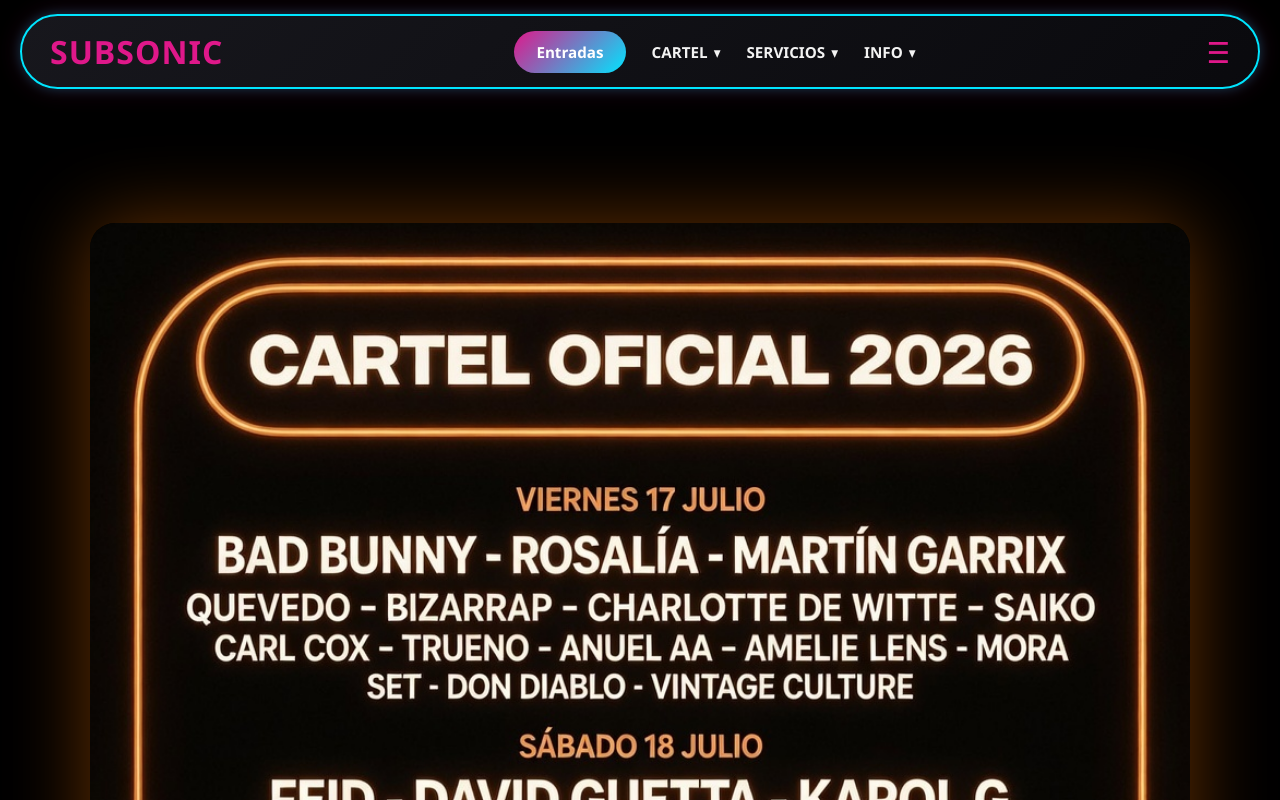
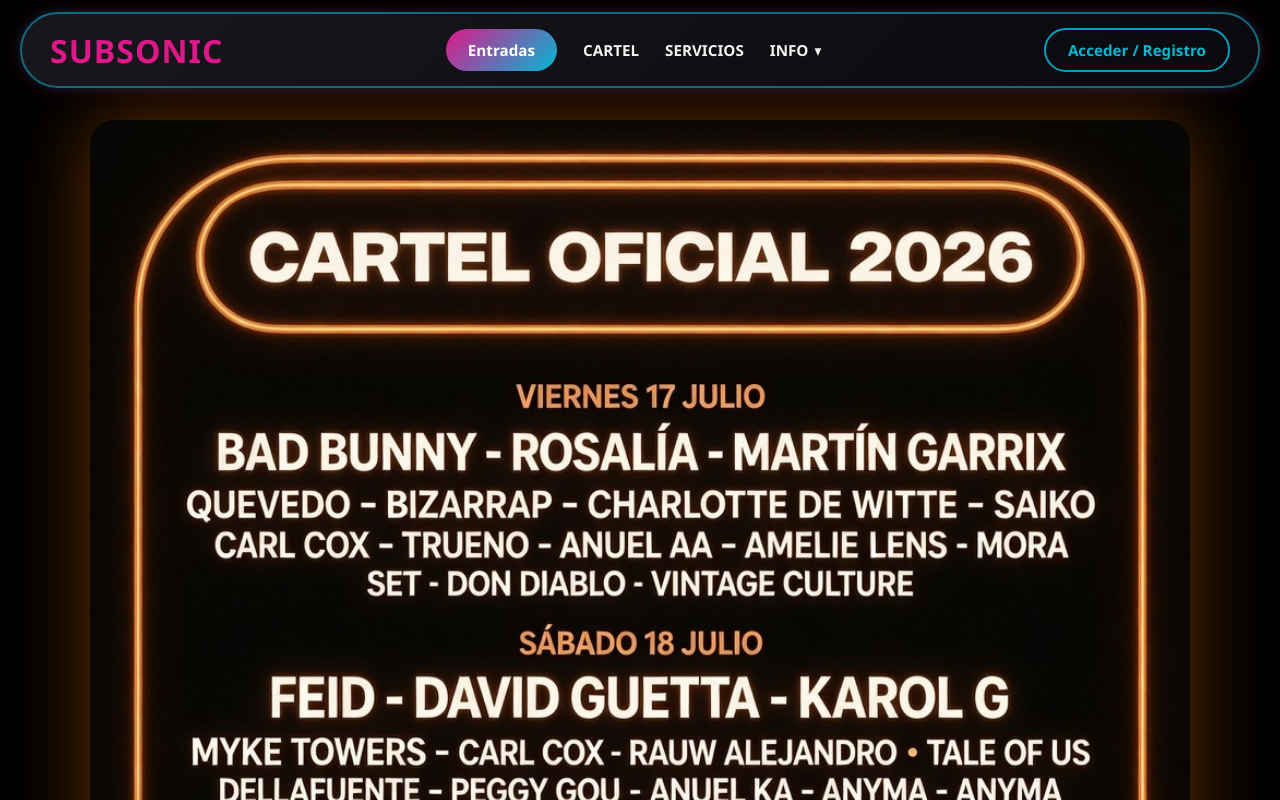
Before and after one commit to antonioRodriguez7/Proyecto-PI-Fronted, a React (Vite) app: page /cartel in a window 1280 px wide. Shown: the top 800 px of the page. Built offline with nearby package versions, Linux system fonts and the light colour scheme.

Commit message:
Ajuste cabecera

```diff
--- a/src/components/Header.css
+++ b/src/components/Header.css
@@ -1,14 +1,39 @@
 .subsonic-header-wrap {
-  position: sticky;
+  position: fixed;
   top: 0;
-  z-index: 1200;
-  padding: 14px 20px;
+  left: 0;
+  width: 100%;
+  z-index: 9999;
+  box-sizing: border-box;
+
+  display: flex;
+  justify-content: center;
+
+  padding: 0 20px;
+
+  background: transparent;
+  transition: transform 0.3s ease, opacity 0.3s ease;
+}
+
+/* visible arriba */
+.subsonic-header-wrap.is-visible {
+  transform: translateY(0);
+  opacity: 1;
+  pointer-events: auto;
+}
+
+/* oculto al bajar */
+.subsonic-header-wrap.is-hidden {
+  transform: translateY(-140%);
+  opacity: 0;
+  pointer-events: none;
 }
 
 /* CONTENEDOR PRINCIPAL */
 .subsonic-header {
+  width: 100%;
   max-width: 1400px;
-  margin: auto;
+  margin-top: 12px;
 
   display: grid;
   grid-template-columns: auto 1fr auto;
@@ -18,18 +43,17 @@
   padding: 14px 28px;
   border-radius: 999px;
 
-  /* fondo más oscuro */
   background: linear-gradient(
     135deg,
     rgba(24, 24, 30, 0.96),
     rgba(10, 10, 14, 0.96)
   );
 
-  border: 2px solid #00e5ff;
+  border: 2px solid #146a7d;
 
   box-shadow:
-    0 0 12px rgba(0, 229, 255, 0.25),
-    0 0 24px rgba(223, 24, 138, 0.18);
+    0 0 10px rgba(0, 159, 194, 0.22),
+    0 0 22px rgba(223, 24, 138, 0.14);
 }
 
 /* BRAND */
@@ -59,19 +83,20 @@
   background: linear-gradient(
     135deg,
     #df188a,
-    #00e5ff
+    #00b8d4
   );
 
   color: white;
   font-weight: bold;
   font-size: 0.95rem;
   cursor: pointer;
+
   transition: transform 0.2s ease, box-shadow 0.2s ease;
 }
 
 .subsonic-pill-btn:hover {
   transform: translateY(-1px);
-  box-shadow: 0 6px 16px rgba(0, 229, 255, 0.18);
+  box-shadow: 0 6px 16px rgba(0, 184, 212, 0.18);
 }
 
 /* LINKS */
@@ -92,7 +117,7 @@
 }
 
 .subsonic-nav-link:hover {
-  color: #00e5ff;
+  color: #00b8d4;
   transform: translateY(-1px);
 }
 
@@ -117,7 +142,7 @@
   gap: 6px;
 
   background: rgba(20, 20, 28, 0.98);
-  border: 1px solid rgba(0, 229, 255, 0.25);
+  border: 1px solid rgba(0, 159, 194, 0.25);
   box-shadow: 0 12px 28px rgba(0, 0, 0, 0.4);
 }
 
@@ -140,60 +165,47 @@
 
 .subsonic-dropdown-menu button:hover {
   background: rgba(255, 255, 255, 0.08);
-  color: #00e5ff;
-}
-
-/* HAMBURGUESA */
-.subsonic-burger {
-  border: none;
-  background: transparent;
-
-  font-size: 1.8rem;
-  color: #df188a;
-  cursor: pointer;
-
-  transition: transform 0.2s ease, color 0.2s ease;
-}
-
-.subsonic-burger:hover {
-  transform: scale(1.05);
-  color: #00e5ff;
-}
-
-/* MENU MÓVIL */
-.subsonic-mobile-menu {
-  max-width: 1400px;
-  margin: 10px auto 0;
-  padding: 14px;
-  border-radius: 20px;
-
-  background: rgba(20, 20, 28, 0.98);
-  border: 1px solid rgba(0, 229, 255, 0.3);
-
-  display: flex;
-  justify-content: center;
+  color: #00b8d4;
 }
 
 /* BOTÓN LOGIN */
-.subsonic-mobile-menu button {
-  border: none;
-  padding: 12px 24px;
+.subsonic-login-btn {
+  border: 2px solid #009fc2;
+  background: transparent;
+  color: #00b8d4;
+
+  padding: 10px 22px;
   border-radius: 999px;
-  font-weight: bold;
 
-  background: linear-gradient(
-    135deg,
-    #df188a,
-    #00e5ff
-  );
+  font-size: 0.95rem;
+  font-weight: 800;
+  cursor: pointer;
+  white-space: nowrap;
 
-  color: white;
-  cursor: pointer;
+  transition: all 0.25s ease;
+}
+
+.subsonic-login-btn:hover {
+  background: #00b8d4;
+  color: #081015;
+  box-shadow: 0 0 14px rgba(0, 184, 212, 0.28);
 }
 
 /* RESPONSIVE */
 @media (max-width: 950px) {
+  .subsonic-header {
+    grid-template-columns: 1fr;
+    gap: 16px;
+    border-radius: 28px;
+  }
+
+  .subsonic-brand,
+  .subsonic-login-btn {
+    justify-self: center;
+  }
+
   .subsonic-nav {
-    display: none;
+    flex-wrap: wrap;
+    gap: 18px;
   }
 }
--- a/src/components/Header.jsx
+++ b/src/components/Header.jsx
@@ -6,12 +6,12 @@
   const navigate = useNavigate();
 
   const [openMenu, setOpenMenu] = useState(null);
-  const [mobileOpen, setMobileOpen] = useState(false);
+  const [isVisible, setIsVisible] = useState(true);
+
   const dropdownRef = useRef(null);
 
   const goTo = (path) => {
     setOpenMenu(null);
-    setMobileOpen(false);
     navigate(path);
   };
 
@@ -20,25 +20,52 @@
   };
 
   useEffect(() => {
+
     const handleClickOutside = (event) => {
       if (dropdownRef.current && !dropdownRef.current.contains(event.target)) {
         setOpenMenu(null);
-        setMobileOpen(false);
       }
     };
 
+    const handleScroll = () => {
+
+      if (window.scrollY <= 10) {
+        setIsVisible(true);
+      } else {
+        setIsVisible(false);
+        setOpenMenu(null);
+      }
+
+    };
+
     document.addEventListener("mousedown", handleClickOutside);
-    return () => document.removeEventListener("mousedown", handleClickOutside);
+    window.addEventListener("scroll", handleScroll);
+
+    return () => {
+      document.removeEventListener("mousedown", handleClickOutside);
+      window.removeEventListener("scroll", handleScroll);
+    };
+
   }, []);
 
   return (
-    <header className="subsonic-header-wrap" ref={dropdownRef}>
+    <header
+      className={`subsonic-header-wrap ${
+        isVisible ? "is-visible" : "is-hidden"
+      }`}
+      ref={dropdownRef}
+    >
       <div className="subsonic-header">
-        <div className="subsonic-brand" onClick={() => goTo("/")}>
+
+        <div
+          className="subsonic-brand"
+          onClick={() => goTo("/")}
+        >
           SUBSONIC
         </div>
 
         <nav className="subsonic-nav">
+
           <button
             type="button"
             className="subsonic-pill-btn"
@@ -47,52 +74,24 @@
             Entradas
           </button>
 
-          <div className="subsonic-dropdown">
           <button
             type="button"
             className="subsonic-nav-link"
-              onClick={() => toggleMenu("cartel")}
+            onClick={() => goTo("/cartel")}
           >
-              CARTEL <span>▾</span>
+            CARTEL
           </button>
 
-            {openMenu === "cartel" && (
-              <div className="subsonic-dropdown-menu">
-                <button type="button" onClick={() => goTo("/cartel")}>
-                  Ver cartel
-                </button>
-                <button type="button" onClick={() => goTo("/cartel")}>
-                  Artistas
-                </button>
-              </div>
-            )}
-          </div>
-
-          <div className="subsonic-dropdown">
           <button
             type="button"
             className="subsonic-nav-link"
-              onClick={() => toggleMenu("servicios")}
+            onClick={() => goTo("/servicios")}
           >
-              SERVICIOS <span>▾</span>
+            SERVICIOS
           </button>
 
-            {openMenu === "servicios" && (
-              <div className="subsonic-dropdown-menu">
-                <button type="button" onClick={() => goTo("/servicios")}>
-                  Restauración
-                </button>
-                <button type="button" onClick={() => goTo("/servicios")}>
-                  Merchandising
-                </button>
-                <button type="button" onClick={() => goTo("/servicios")}>
-                  Zonas VIP
-                </button>
-              </div>
-            )}
-          </div>
+          <div className="subsonic-dropdown">
 
-          <div className="subsonic-dropdown">
             <button
               type="button"
               className="subsonic-nav-link"
@@ -103,34 +102,37 @@
 
             {openMenu === "info" && (
               <div className="subsonic-dropdown-menu">
-                <button type="button" onClick={() => goTo("/faq")}>
+
+                <button
+                  type="button"
+                  onClick={() => goTo("/faq")}
+                >
                   Preguntas frecuentes
                 </button>
-                <button type="button" onClick={() => goTo("/politica")}>
+
+                <button
+                  type="button"
+                  onClick={() => goTo("/politica")}
+                >
                   Política y privacidad
                 </button>
+
               </div>
             )}
+
           </div>
+
         </nav>
 
         <button
           type="button"
-          className="subsonic-burger"
-          aria-label="Abrir menú"
-          onClick={() => setMobileOpen((prev) => !prev)}
+          className="subsonic-login-btn"
+          onClick={() => goTo("/login")}
         >
-          ☰
-        </button>
-      </div>
-
-      {mobileOpen && (
-        <div className="subsonic-mobile-menu">
-          <button type="button" onClick={() => goTo("/login")}>
           Acceder / Registro
         </button>
+
       </div>
-      )}
     </header>
   );
 }
```
Lines whose indentation alone changed are shown as unchanged.
